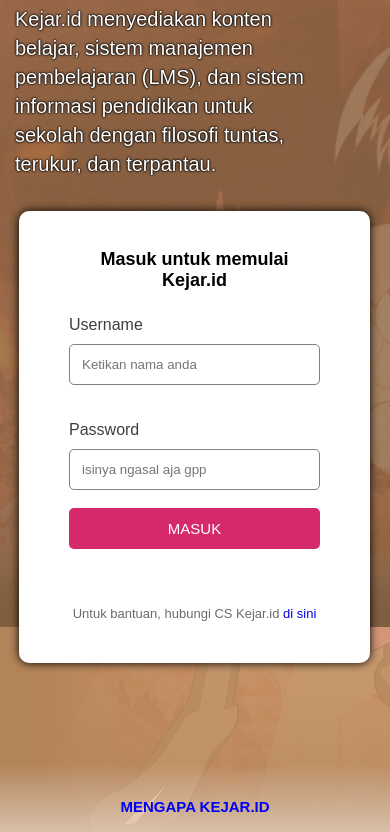
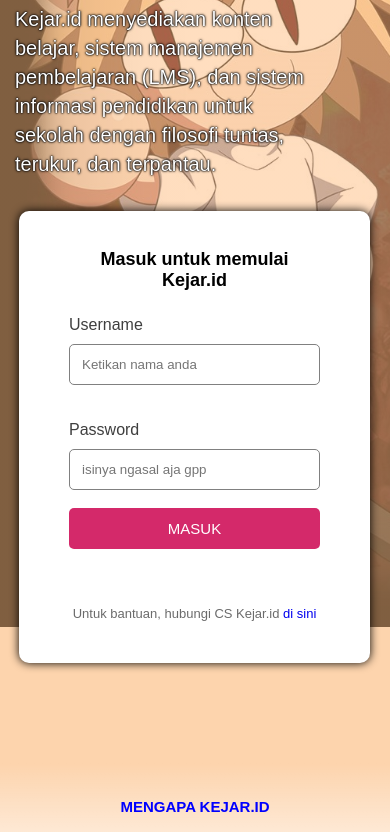
Before and after one commit to Yazz803/Halaman-login-kejar-id, a plain HTML site: page index.html in a window 390 px wide. Shown: the part 217-1049 px from the top of the page. Drawn offline with Linux system fonts and the light colour scheme.

Commit message:
Update style.css

```diff
--- a/style.css
+++ b/style.css
@@ -270,10 +270,10 @@ body::before {
         padding: 0;
         background-color: rgb(253, 212, 173);
         font-family: Arial, Helvetica, sans-serif;
-        background-image: linear-gradient(
-            rgba(255, 189, 128, 0.7),
-            rgba(255, 189, 128, 0.7)
-        ), url(img/NecoArcWallpaper1.jpg);
+    }
+    body::before {
+        background-position-x: 0;
+    }
         background-size: auto;
     }
     * {
```
